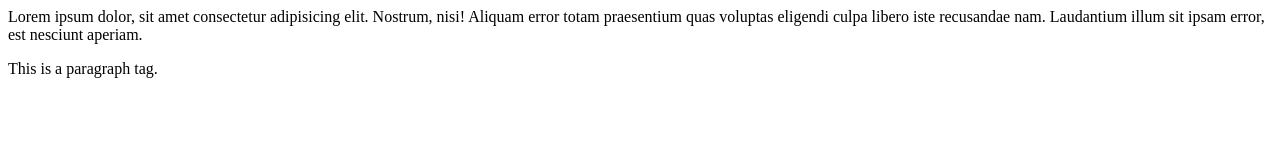
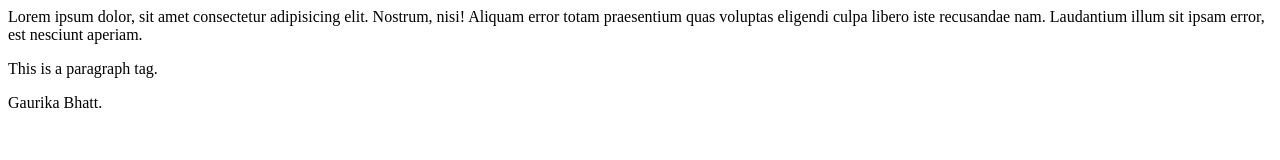
Before and after one commit to Gaurikabhatt27/Git_tutorial, a plain HTML site: page index.html in a window 1280 px wide. Drawn offline with Linux system fonts and the light colour scheme.

Commit message:
new chnages

```diff
--- a/index.html
+++ b/index.html
@@ -11,5 +11,7 @@
         quas voluptas eligendi culpa libero iste recusandae nam. Laudantium illum sit ipsam error, est nesciunt aperiam.
     </div>
     <p>This is a paragraph tag.</p>
+
+    <div class="name">Gaurika Bhatt.</div>
 </body>
 </html>
```
